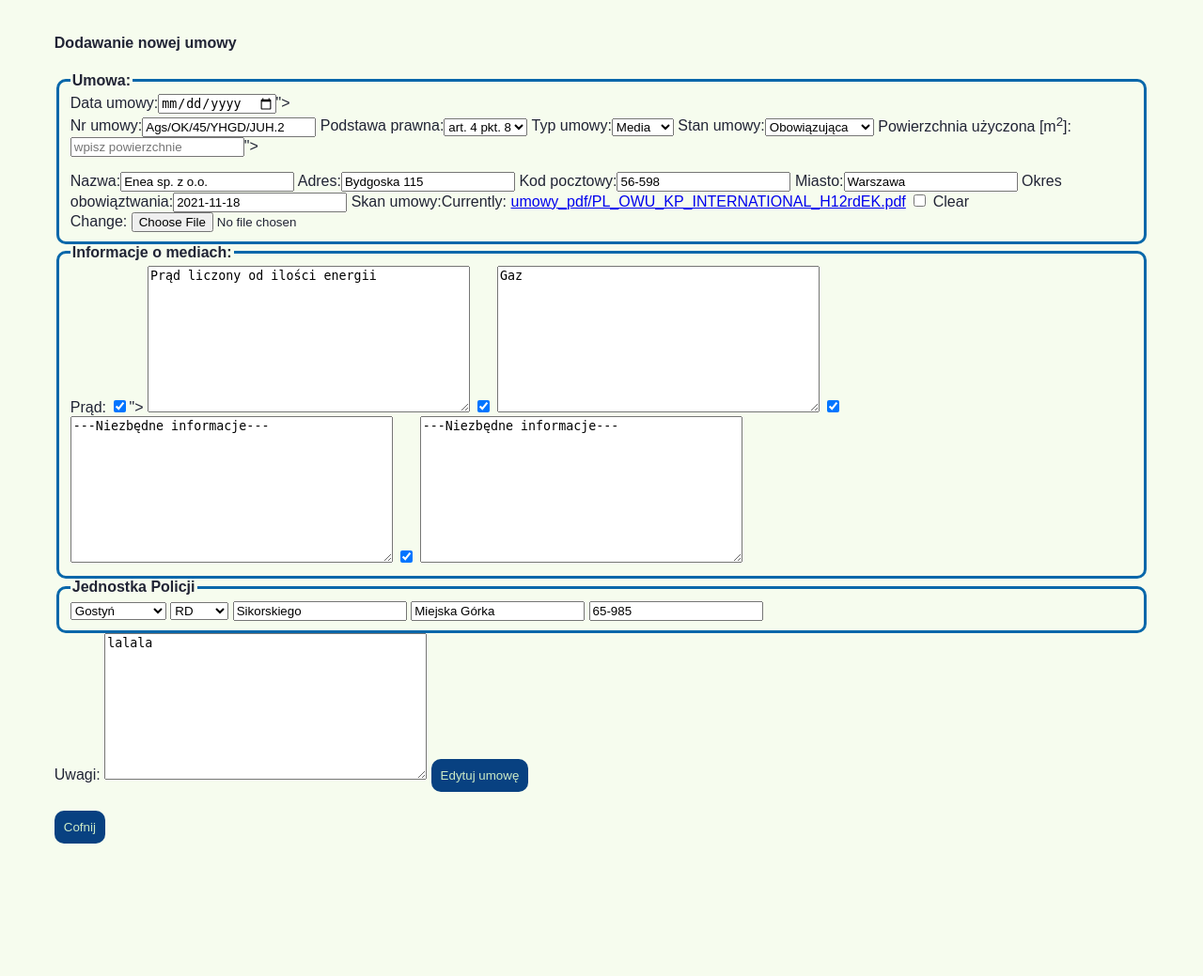
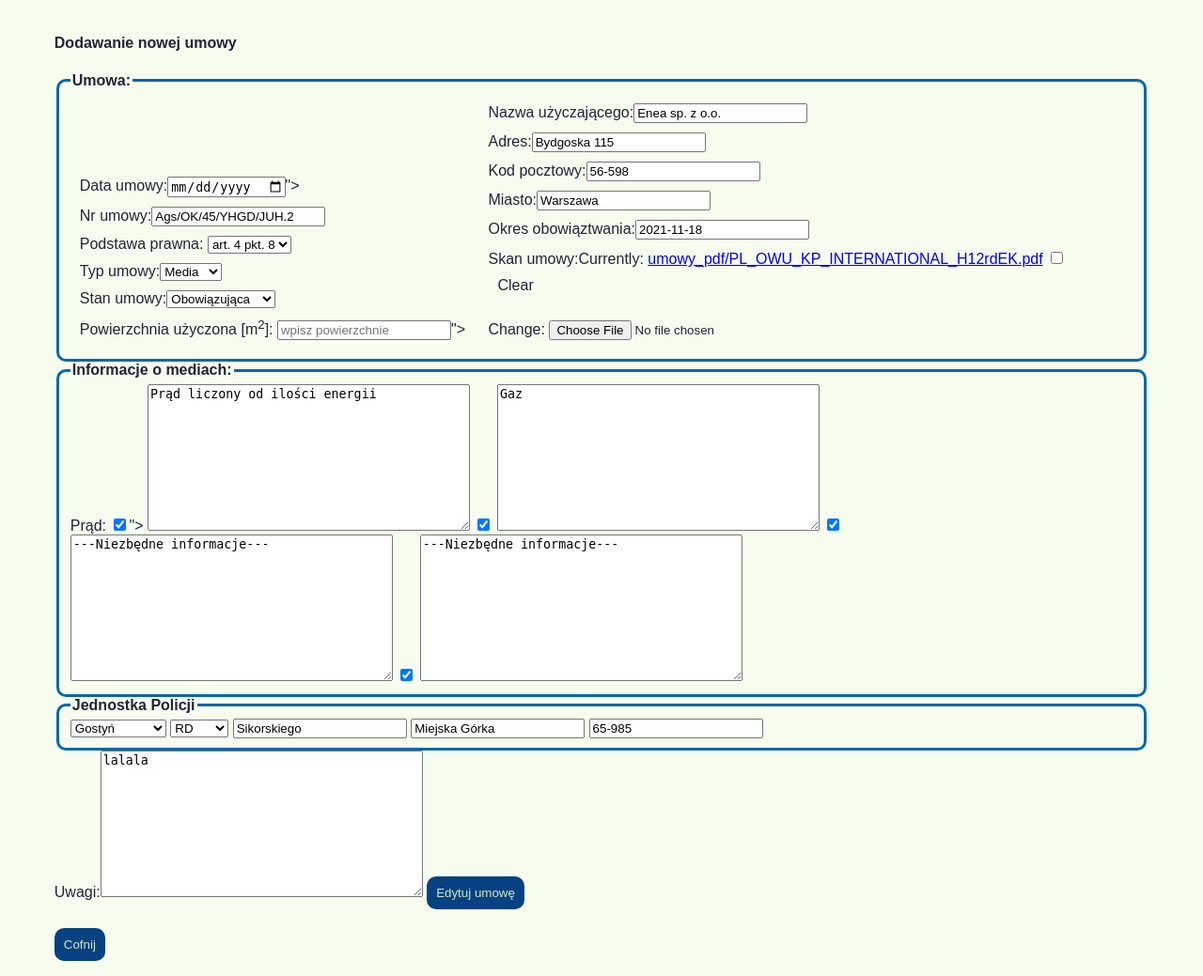
Before and after one commit to Hypnos86/Projekt-umowy, a Django app: page /umowy/edytuj/1/ in a window 1280 px wide. Shown: the whole page at 94% size. Before the commit the page ends 898 px from the top, so only its background shows below. Run offline with Django 3.2, Linux system fonts and the light colour scheme; a user stored in the database is signed in; data comes from the database, SQL or seed files in the repository; both versions use the stored data as it was after the commit; some libraries are stand-ins or nearby versions.

Commit message:
Poprawki cz.3

```diff
--- a/templates/start.html
+++ b/templates/start.html
@@ -6,6 +6,7 @@
     <meta name="viewport"
           content="width=device-width, user-scalable=no, initial-scale=1.0, maximum-scale=1.0, minimum-scale=1.0">
     <meta http-equiv="X-UA-Compatible" content="ie=edge">
+    <link rel="shortcut icon" href="{%static 'logo.ico'%}" type="x-icon">
 
     <title>{%block tytul%} {%endblock%}</title>
     <link rel="stylesheet" href= "{%block css%}{% static 'style.css' %}{%endblock%}">
--- a/templates/umowa_form.html
+++ b/templates/umowa_form.html
@@ -3,32 +3,31 @@
 {%block tytul%} Dodawanie nowej umowy {%endblock%}
 
 {%block strona%}
-<div>
-    <div>
 <h4> Dodawanie nowej umowy</h4>
 <form method="post" enctype="multipart/form-data">
     {%csrf_token%}
-
-            <form>
     <fieldset>
         <legend><b>Umowa:</b></legend>
-                    <div><label>Data umowy:</label><input type="date" value="{{umowa_form.data_umowy}}"></div>
-                    <label>Nr umowy:</label>{{umowa_form.nr_umowy}}
-                    <label>Podstawa prawna:</label>{{umowa_form.podstawa_prawna}}
-                    <label>Typ umowy:</label>{{umowa_form.typ_umowy}}
-                    <label>Stan umowy:</label>{{umowa_form.stan_umowy}}
-                    <label>Powierzchnia użyczona [m<sup>2</sup>]:</label>
-                    <input type="number" placeholder="wpisz powierzchnie" value="{{umowa_form.pow_uzyczona}}"></p>
-                    <label>Nazwa:</label>{{umowa_form.nazwa_uzyczajacego}}
-                    <label>Adres:</label>{{umowa_form.adres_uzyczajacego}}
-                    <label>Kod pocztowy:</label>{{umowa_form.kod_pocztowy_uzyczajacego}}
-                    <label>Miasto:</label>{{umowa_form.miasto_uzyczajacego}}
-                    <label>Okres obowiąztwania:</label>{{umowa_form.okres_obowiazywania}}
-                    <label>Skan umowy:</label>{{umowa_form.skan_umowy}}
+        <div class="formularz">
+            <label>Data umowy:<input type="date" value="{{umowa_form.data_umowy}}"></label>
+            <label>Nr umowy:{{umowa_form.nr_umowy}}</label>
+            <label>Podstawa prawna: {{umowa_form.podstawa_prawna}}</label>
+            <label>Typ umowy:{{umowa_form.typ_umowy}}</label>
+            <label>Stan umowy:{{umowa_form.stan_umowy}}</label>
+            <label>Powierzchnia użyczona [m<sup>2</sup>]:
+                <input type="number" placeholder="wpisz powierzchnie"
+                       value="{{umowa_form.pow_uzyczona}}"></label>
+        </div>
+        <div class="formularz">
+            <label>Nazwa użyczającego:{{umowa_form.nazwa_uzyczajacego}}</label>
+            <label>Adres:{{umowa_form.adres_uzyczajacego}}</label>
+            <label>Kod pocztowy:{{umowa_form.kod_pocztowy_uzyczajacego}}</label>
+            <label>Miasto:{{umowa_form.miasto_uzyczajacego}}</label>
+            <label>Okres obowiąztwania:{{umowa_form.okres_obowiazywania}}</label>
+            <label>Skan umowy:{{umowa_form.skan_umowy}}</label>
+        </div>
     </fieldset>
-            </form>
 
-            <form>
     <fieldset>
         <legend><b>Informacje o mediach:</b></legend>
         <span>Prąd: <input type="checkbox" value="{{umowa_form.rodzaj_kosztow_prad}}"></span>
@@ -40,9 +39,7 @@
         {{umowa_form.rodzaj_kosztow_co}}
         {{umowa_form.informacje_co}}
     </fieldset>
-            </form>
 
-            <form>
     <fieldset>
         <legend><b>Jednostka Policji</b></legend>
         {{umowa_form.powiaty_jedn}}
@@ -52,24 +49,22 @@
         {{umowa_form.miasto_jedn}}
         {{umowa_form.kod_pocztowy_jedn}}
     </fieldset>
-            </form>
-            <label>Uwagi: </label>
-            {{umowa_form.uwagi}}
+    <label>Uwagi:{{umowa_form.uwagi}}</label>
 
 
-            <!--            {{umowa_form|bootstrap}}-->
+    <!--        {{umowa_form|bootstrap}}-->
+
     {% if nowy %}
     <button type="submit" class="button-general">Dodaj umowę</button>
 
     {% else %}
 
+    <button type="submit" class="button-general">Edytuj umowę</button>
 
-            <button type="submit" class="button-general">Edytuj umowę</button>
     {% endif %}
+
 </form>
-    </div>
-    <a href="{% url 'wszystkie_umowy'%}">
-        <button class="button-general">Cofnij</button>
-    </a>
-</div>
+
+<a href="{% url 'wszystkie_umowy'%}"><button class="button-general">Cofnij</button></a>
+
 {%endblock%}
--- a/umowyapp/static/style.css
+++ b/umowyapp/static/style.css
@@ -199,5 +199,14 @@ embed{
 
 .cofni_podgląd{
     clear: left;
+}
 
+/*Fomularz*/
+.formularz {
+    display:inline-block;
 }
+
+.formularz label{
+    margin: 10px;
+    display: block;
+}
```
Also changed, not shown: db.sqlite3, umowyapp/static/logo.ico (added). Lines whose indentation alone changed are shown as unchanged.
